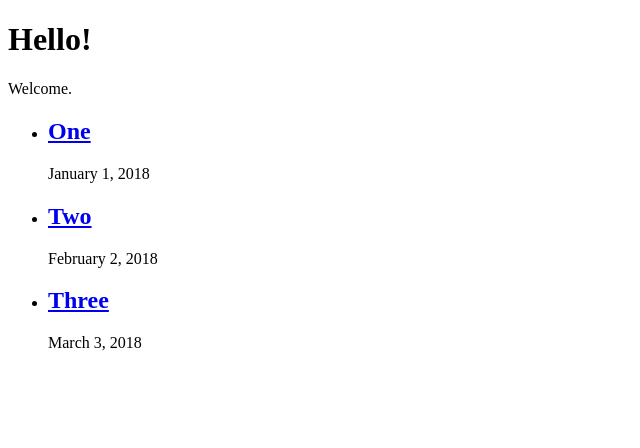
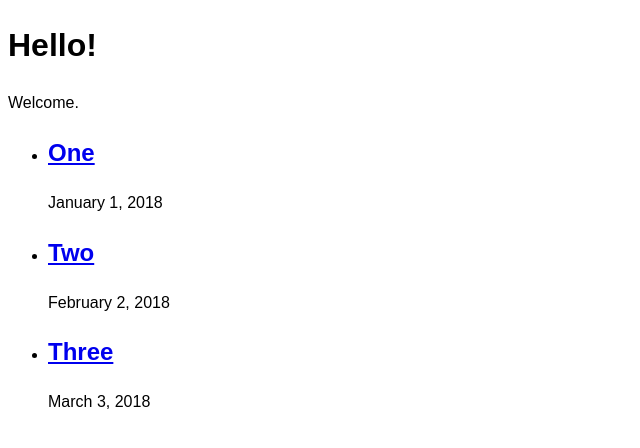
Before and after one commit to pschfr/11ty-test, an Eleventy site: page index.md in a window 1280 px wide. Shown: the whole page, without its empty margins (0-640 px from the left). Built offline with nearby package versions, Linux system fonts and the light colour scheme; Eleventy itself is replaced by a stand-in of ours; files that its build step writes are made by us from their sources.

Commit message:
Added CSS file, and inlined with Nunjucks for now.

```diff
--- a/_includes/layouts/default.njk
+++ b/_includes/layouts/default.njk
@@ -4,6 +4,8 @@
 		<meta charset="utf-8">
 		<meta name="viewport" content="width=device-width, initial-scale=1.0">
 		<title>{{title}}</title>
+		{% set css %}{% include "styles/main.css" %}{% endset %}
+		<style>{{ css }}</style>
 	</head>
 	<body>
 		{{ content | safe }}
--- /dev/null
+++ b/_includes/styles/main.css
@@ -0,0 +1,4 @@
+body {
+	font-family: sans-serif;
+	line-height: 1.5;
+}
```
